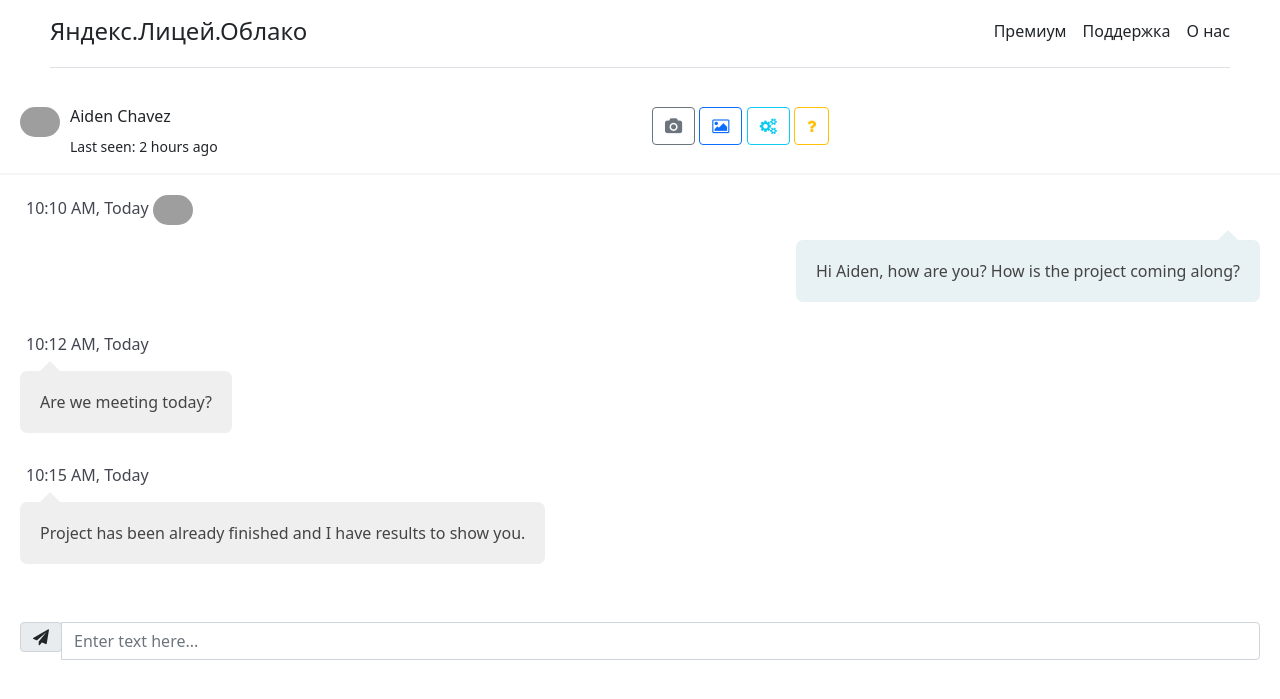
After one commit to prostoLavr/Yandex.Lyceum.Cloud, a Flask app: template app/templates/chat.html in a window 1280 px wide. The commit adds this page. Shown: the top 699 px of the page. Run offline with Flask 2, Linux system fonts and the light colour scheme; the template is opened without the code that fills it, so the values that code supplies are empty; grey boxes are pictures that could not be loaded.

Commit message:
add chat backend

```diff
--- a/app/static/css/messenger.css
+++ b/app/static/css/messenger.css
@@ -1,13 +1,3 @@
-.link {
-     width: 300px; /* Ширина слоя */
-     height: 200px; /* Высота слоя */
-     background: #fc0; /* Цвет фона */
-}
-.link a {
-     display: block; /* Ссылка как блочный элемент */
-     text-align: center; /* Выравнивание по центру */
-     height: 100%; /* Высота на весь слой */
-     color: #666; /* Цвет ссылки */
 }
 body{
     background-color: #f4f7f6;
--- /dev/null
+++ b/app/templates/chat.html
@@ -0,0 +1,62 @@
+{% extends 'base.html' %}
+{% block title %}
+Яндекс.Лицей.Облако
+{% endblock %}
+{% block body %}
+
+<link href="https://maxcdn.bootstrapcdn.com/font-awesome/4.7.0/css/font-awesome.min.css" rel="stylesheet" />
+<link rel='stylesheet' href="{{ url_for('static', filename='css/messenger.css') }}">
+
+<div class="chat">
+    <div class="chat-header clearfix">
+        <div class="row">
+            <div class="col-lg-6">
+                <a href="javascript:void(0);" data-toggle="modal" data-target="#view_info">
+                    <img src="https://bootdey.com/img/Content/avatar/avatar2.png" alt="avatar">
+                </a>
+                <div class="chat-about">
+                    <h6 class="m-b-0">Aiden Chavez</h6>
+                    <small>Last seen: 2 hours ago</small>
+                </div>
+            </div>
+            <div class="col-lg-6 hidden-sm text-right">
+                <a href="javascript:void(0);" class="btn btn-outline-secondary"><i class="fa fa-camera"></i></a>
+                <a href="javascript:void(0);" class="btn btn-outline-primary"><i class="fa fa-image"></i></a>
+                <a href="javascript:void(0);" class="btn btn-outline-info"><i class="fa fa-cogs"></i></a>
+                <a href="javascript:void(0);" class="btn btn-outline-warning"><i class="fa fa-question"></i></a>
+            </div>
+        </div>
+    </div>
+    <div class="chat-history">
+        <ul class="m-b-0">
+            <li class="clearfix">
+                <div class="message-data text-right">
+                    <span class="message-data-time">10:10 AM, Today</span>
+                    <img src="https://bootdey.com/img/Content/avatar/avatar7.png" alt="avatar">
+                </div>
+                <div class="message other-message float-right"> Hi Aiden, how are you? How is the project coming along? </div>
+            </li>
+            <li class="clearfix">
+                <div class="message-data">
+                    <span class="message-data-time">10:12 AM, Today</span>
+                </div>
+                <div class="message my-message">Are we meeting today?</div>
+            </li>
+            <li class="clearfix">
+                <div class="message-data">
+                    <span class="message-data-time">10:15 AM, Today</span>
+                </div>
+                <div class="message my-message">Project has been already finished and I have results to show you.</div>
+            </li>
+        </ul>
+    </div>
+    <div class="chat-message clearfix">
+        <div class="input-group mb-0">
+            <div class="input-group-prepend">
+                <span class="input-group-text"><i class="fa fa-send"></i></span>
+            </div>
+            <input type="text" class="form-control" placeholder="Enter text here...">
+        </div>
+    </div>
+</div>
+{% endblock %}
```
Also changed, not shown: app/db.py (+25 -1 lines), app/views.py (+8 -0 lines).
